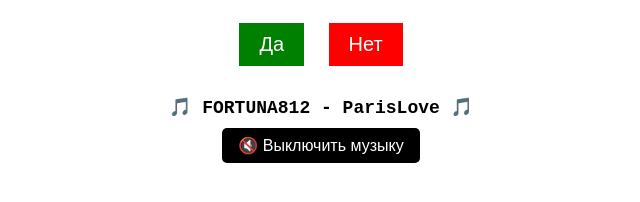
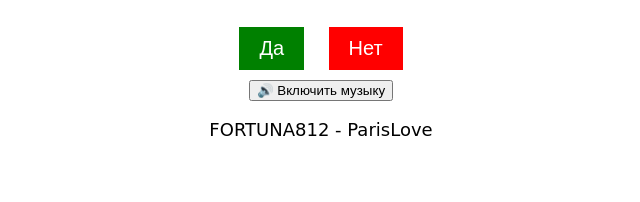
Before and after one commit to smolplay/maksskon2005, a plain HTML site: page index.html in a window 1280 px wide. Both pictures are taken after a click on the button "🔊 Включить музыку". Shown: the part 482-684 px from the top of the page, without its empty margins (319-959 px from the left). Drawn offline with Linux system fonts and the light colour scheme.

Commit message:
index.html

```diff
--- a/index.html
+++ b/index.html
@@ -44,31 +44,6 @@
         .hidden {
             display: none;
         }
-        .music-container {
-            margin-top: 20px;
-            display: flex;
-            flex-direction: column;
-            align-items: center;
-        }
-        .music-title {
-            font-size: 18px;
-            font-weight: bold;
-            font-family: "Courier New", Courier, monospace;
-            margin-bottom: 10px;
-        }
-        .music-btn {
-            padding: 8px 16px;
-            font-size: 16px;
-            background-color: black;
-            color: white;
-            border: none;
-            cursor: pointer;
-            border-radius: 5px;
-            transition: background 0.3s;
-        }
-        .music-btn:hover {
-            background-color: gray;
-        }
     </style>
 </head>
 <body>
@@ -79,31 +54,22 @@
         <button class="btn no" onclick="increaseYes()">Нет</button>
     </div>
 
-    <!-- Музыка с кнопкой управления -->
-    <div class="music-container">
-        <div class="music-title">🎵 FORTUNA812 - ParisLove 🎵</div>
-        <button class="music-btn" onclick="toggleMusic()">🔊 Включить музыку</button>
-    </div>
-
-    <audio id="backgroundMusic" loop>
-        <source src="https://drive.google.com/uc?export=download&id=1Kg8fsUnFekbL7cZ3lwYqH7sI3Eumzjmc" type="audio/mp3">
-        Ваш браузер не поддерживает элемент audio.
-    </audio>
+    <!-- Добавление аудио плеера -->
+    <audio id="audioPlayer" src="https://raw.githubusercontent.com/ТВОЙ-ЛОГИН/ksusha-venom/main/music.mp3"></audio>
+    <button onclick="toggleMusic()">🔊 Включить музыку</button>
+    <p style="font-family: cursive; font-size: 18px;">FORTUNA812 - ParisLove</p>
 
     <script>
         let noClickCount = 0;
         let yesButton = document.querySelector('.yes');
         let noButton = document.querySelector('.no');
         let initialGif = document.getElementById('initialGif');
-        let music = document.getElementById('backgroundMusic');
-        let musicButton = document.querySelector('.music-btn');
-
+        let audio = document.getElementById("audioPlayer");
+        let isPlaying = false;
         let messages = [
-            "Нет", "Ты уверена?", "Точно уверена?", "100%?", "Ты не передумаешь?",
-            "Ты серьезно?", "Ну ладно, не отступай", "Ты же не хочешь меня расстроить",
-            "Ты готова принять последствия?", "Надеюсь, ты подумала хорошо",
-            "Я так не могу без тебя", "Это же все ради нас", "Ты будешь жалеть, если откажешься",
-            "Я все равно тебя люблю", "Ты не сможешь жить без меня"
+            "Нет", "Ты уверена?", "Точно уверена?", "100%", "Подумай, пожалуйста",
+            "Просто подумай", "Если скажешь нет, я расстроюсь", "Я сильно расстроюсь",
+            "Я очень-очень расстроюсь", "Я не переживу"
         ];
 
         function increaseYes() {
@@ -129,12 +95,12 @@
         }
 
         function toggleMusic() {
-            if (music.paused) {
-                music.play();
-                musicButton.innerText = "🔇 Выключить музыку";
+            if (isPlaying) {
+                audio.pause();
+                isPlaying = false;
             } else {
-                music.pause();
-                musicButton.innerText = "🔊 Включить музыку";
+                audio.play();
+                isPlaying = true;
             }
         }
     </script>
```
